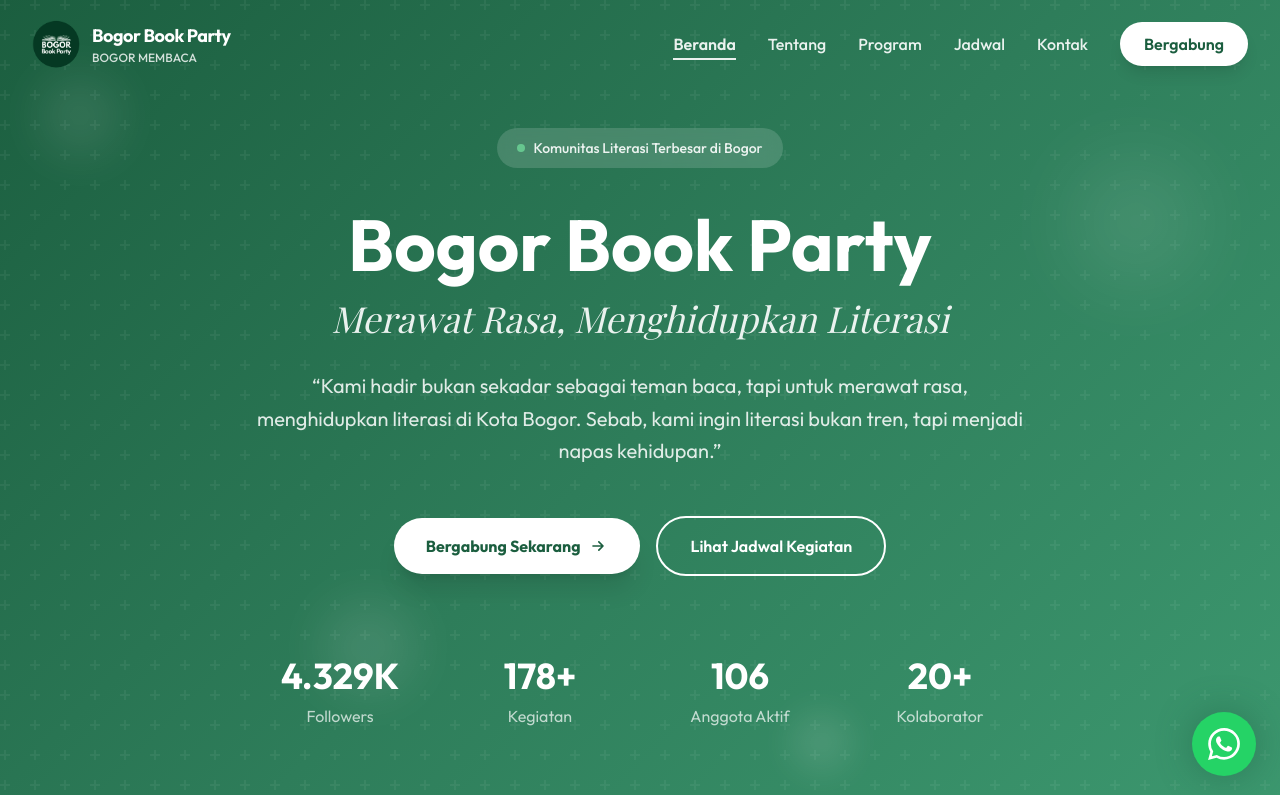
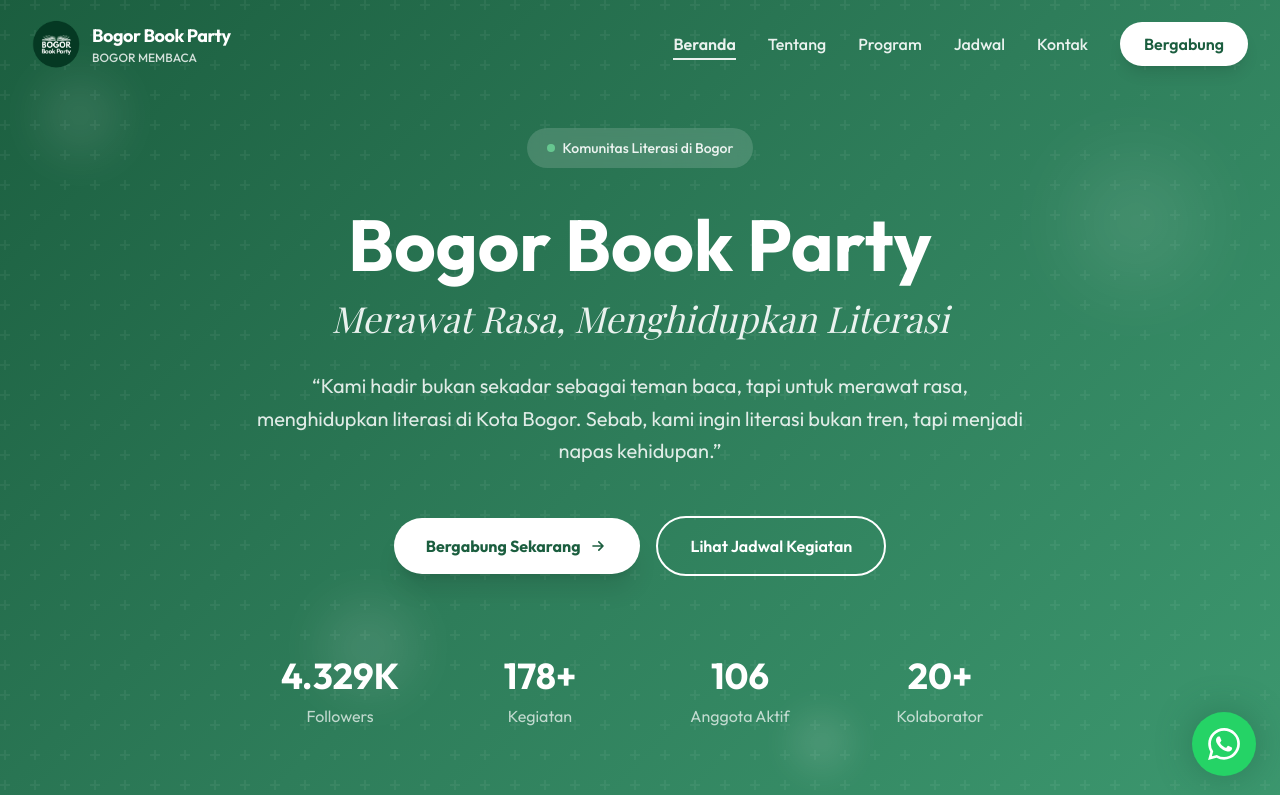
Before and after one commit to syahravi/bgrbookparty, a Next.js app: page / in a window 1280 px wide. Shown: the top 795 px of the page. Built offline with nearby package versions, Linux system fonts and the light colour scheme.

Commit message:
feat: add initial application layout and homepage content

```diff
--- a/app/layout.tsx
+++ b/app/layout.tsx
@@ -19,7 +19,7 @@ const playfair = Playfair_Display({
 
 export const metadata: Metadata = {
   title: "Bogor Book Party - Komunitas Literasi Bogor | Membaca Bersama Setiap Minggu",
-  description: "Bergabunglah dengan komunitas literasi terbesar di Bogor. Silent reading, diskusi buku, dan kegiatan seru setiap Minggu di Taman Heulang. Kami hadir bukan sekadar sebagai teman baca, tapi untuk merawat rasa, menghidupkan literasi di Kota Bogor.",
+  description: "Bergabunglah dengan komunitas literasi di Bogor. Silent reading, diskusi buku, dan kegiatan seru setiap Minggu di Taman Heulang. Kami hadir bukan sekadar sebagai teman baca, tapi untuk merawat rasa, menghidupkan literasi di Kota Bogor.",
   keywords: "bogor book party, komunitas baca bogor, literasi bogor, perpustakaan bogor, diskusi buku, silent reading, Taman Heulang",
   icons: {
     icon: [
@@ -31,14 +31,14 @@ export const metadata: Metadata = {
   },
   openGraph: {
     title: "Bogor Book Party - Komunitas Literasi Bogor",
-    description: "Bergabunglah dengan komunitas literasi terbesar di Bogor. Silent reading, diskusi buku, dan kegiatan seru setiap Minggu.",
+    description: "Bergabunglah dengan komunitas literasi di Bogor. Silent reading, diskusi buku, dan kegiatan seru setiap Minggu.",
     type: "website",
     locale: "id_ID",
   },
   twitter: {
     card: "summary_large_image",
     title: "Bogor Book Party - Komunitas Literasi Bogor",
-    description: "Bergabunglah dengan komunitas literasi terbesar di Bogor.",
+    description: "Bergabunglah dengan komunitas literasi di Bogor.",
   },
 };
 
--- a/app/page.tsx
+++ b/app/page.tsx
@@ -23,7 +23,7 @@ const HeroSection = () => {
         {/* Badge */}
         <div className="inline-flex items-center gap-2 bg-white/15 backdrop-blur-sm px-5 py-2.5 rounded-full mb-8 animate-fade-in-down">
           <span className="w-2 h-2 bg-green-300 rounded-full animate-pulse"></span>
-          <span className="text-white/90 text-sm font-medium">Komunitas Literasi Terbesar di Bogor</span>
+          <span className="text-white/90 text-sm font-medium">Komunitas Literasi di Bogor</span>
         </div>
 
         {/* Main Heading */}
```
